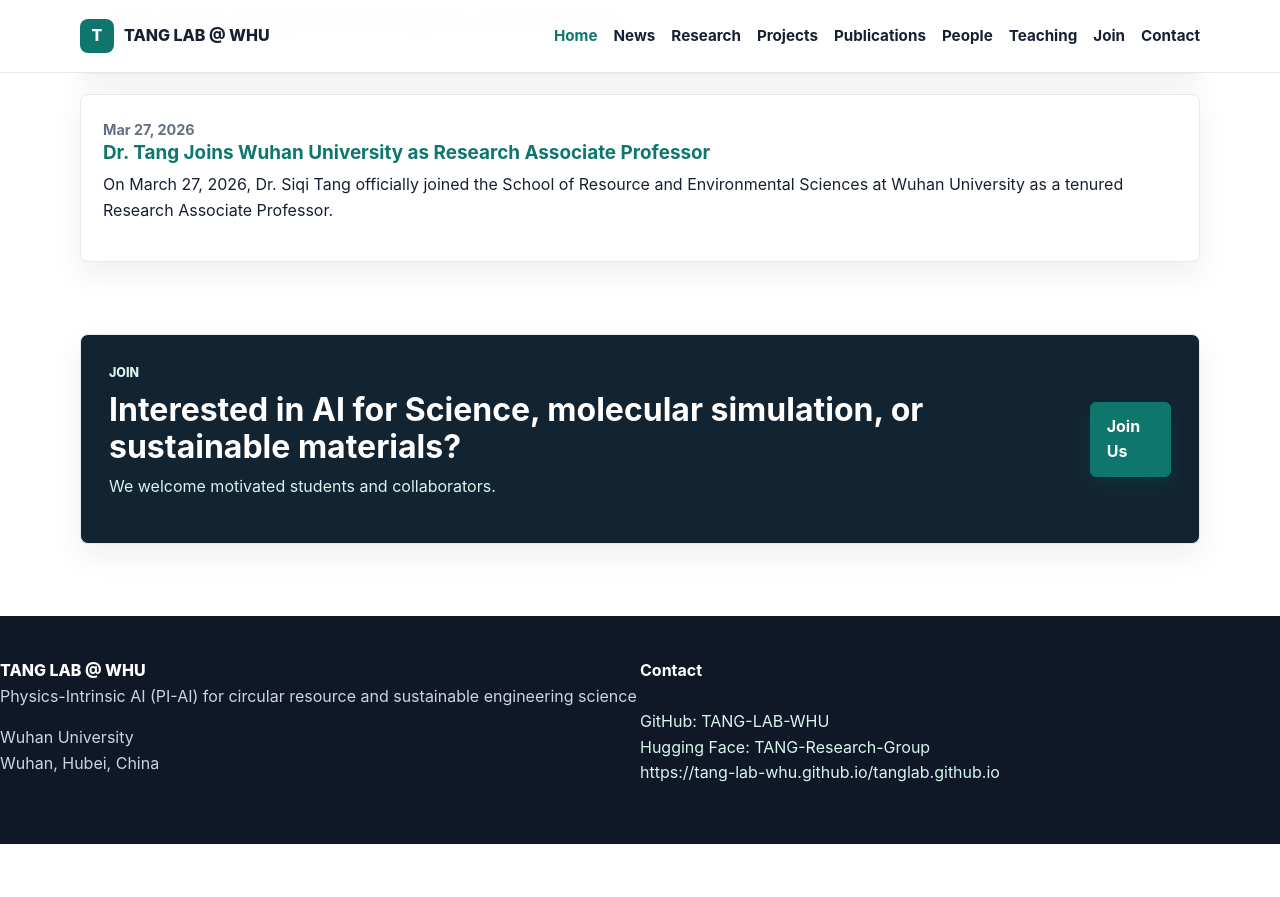
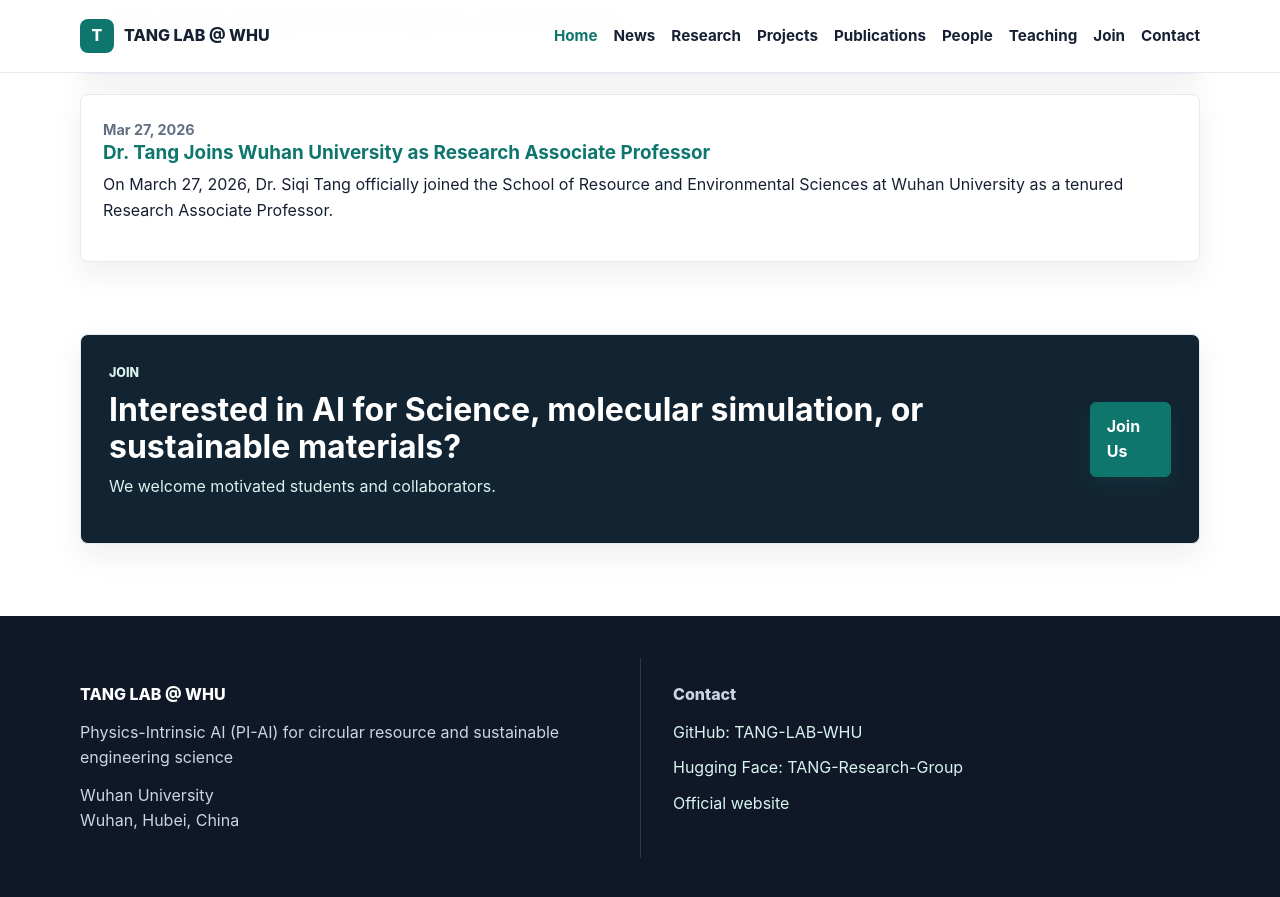
Before and after one commit to TANG-LAB-WHU/tanglab.github.io, a Jekyll site: the page built from index.html, in a window 1280 px wide and 900 px high, scrolled down 3143 px. Shown: the top 897 px of the window. Built offline with Jekyll 4.4.1, drawn with Linux system fonts in a browser that asks for light colours; before the commit the page ends 3987 px from its top, so only the background shows below that.

Commit message:
feat(footer): equal-column layout, optional email, and contact links
Co-authored-by: Cursor <cursoragent@cursor.com>

```diff
--- a/_includes/footer.html
+++ b/_includes/footer.html
@@ -1,18 +1,22 @@
 <footer class="site-footer">
-  <div class="container footer-grid">
-    <div>
-      <a class="footer-brand" href="{{ '/' | relative_url }}">{{ site.data.site.group_name }}</a>
-      <p>{{ site.data.site.tagline }}</p>
-      <p>{{ site.data.site.university }}<br>{{ site.data.site.location }}</p>
-    </div>
-    <div>
-      <strong>Contact</strong>
-      <p>
-        <a href="mailto:{{ site.data.site.email }}">{{ site.data.site.email }}</a><br>
-        <a href="{{ site.data.site.github }}">GitHub: TANG-LAB-WHU</a><br>
-        <a href="{{ site.data.site.huggingface }}" target="_blank" rel="noopener">Hugging Face: TANG-Research-Group</a><br>
-        <a href="{{ site.data.site.site_url }}">{{ site.data.site.site_url }}</a>
-      </p>
+  <div class="container">
+    <div class="footer-grid">
+      <div class="footer-column footer-column--about">
+        <a class="footer-brand" href="{{ '/' | relative_url }}">{{ site.data.site.group_name }}</a>
+        <p>{{ site.data.site.tagline }}</p>
+        <p>{{ site.data.site.university }}<br>{{ site.data.site.location }}</p>
+      </div>
+      <div class="footer-column footer-column--contact">
+        <p class="footer-contact-title">Contact</p>
+        <div class="footer-contact-links">
+          {% if site.data.site.email and site.data.site.email != "" %}
+          <a href="mailto:{{ site.data.site.email }}">{{ site.data.site.email }}</a>
+          {% endif %}
+          <a href="{{ site.data.site.github }}">GitHub: TANG-LAB-WHU</a>
+          <a href="{{ site.data.site.huggingface }}" target="_blank" rel="noopener">Hugging Face: TANG-Research-Group</a>
+          <a href="{{ site.data.site.site_url }}">Official website</a>
+        </div>
+      </div>
     </div>
   </div>
 </footer>
--- a/pages/contact.html
+++ b/pages/contact.html
@@ -24,7 +24,9 @@ permalink: /contact/
     <div class="card-body">
       <p class="eyebrow">Academic Hubs</p>
       <h2>Digital Platforms</h2>
+      {% if site.data.site.email and site.data.site.email != "" %}
       <p style="margin-bottom: 12px;"><strong>Email:</strong> <a href="mailto:{{ site.data.site.email }}">{{ site.data.site.email }}</a></p>
+      {% endif %}
       <p style="margin-bottom: 12px;"><strong>GitHub:</strong> <a href="{{ site.data.site.github }}" target="_blank" rel="noopener">TANG-LAB-WHU</a></p>
       <p style="margin-bottom: 12px;"><strong>Hugging Face:</strong> <a href="{{ site.data.site.huggingface }}" target="_blank" rel="noopener">TANG-Research-Group</a></p>
       <p style="margin-bottom: 0;"><strong>Official Website:</strong> <a href="{{ site.data.site.site_url }}">{{ site.data.site.site_url }}</a></p>
```
